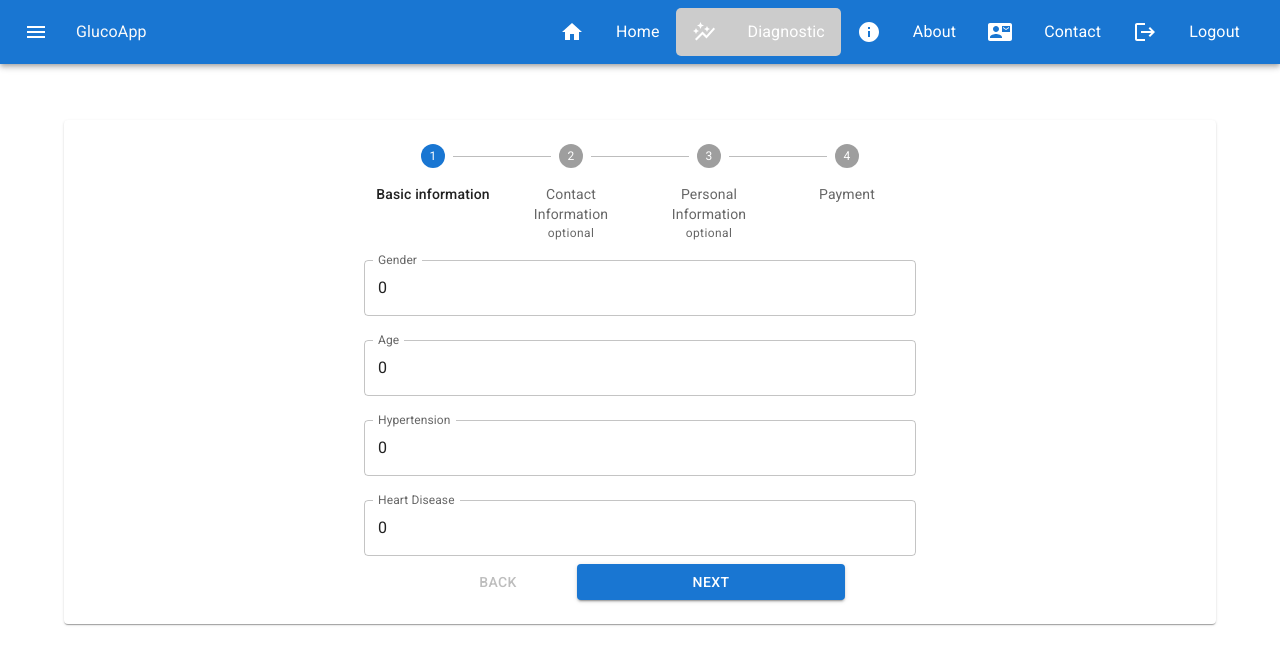
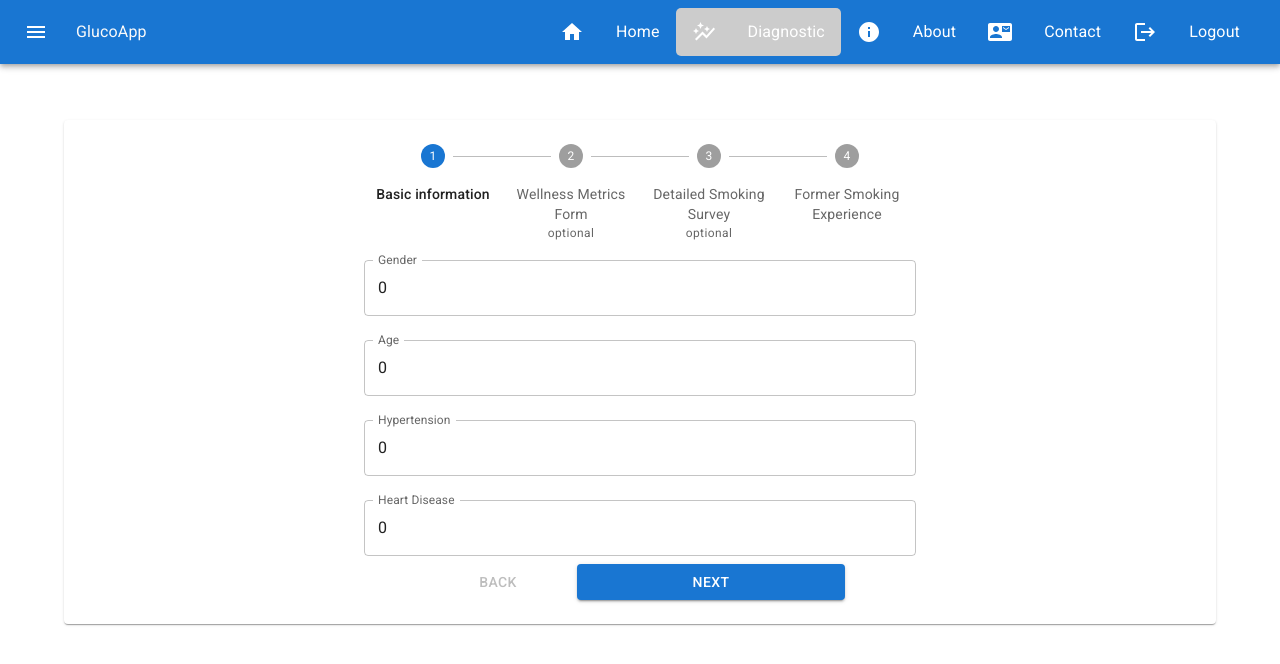
Before and after one commit to lyndaraid/medical_appl_diabete, a React (Vite) app in the folder client/: page /aideDiagnostic in a window 1280 px wide. Shown: the top 664 px of the page. Built offline with nearby package versions, Linux system fonts and the light colour scheme.

Commit message:
Update LinearStepper.jsx

```diff
--- a/client/src/components/LinearStepper.jsx
+++ b/client/src/components/LinearStepper.jsx
@@ -21,9 +21,9 @@ import {
 function getSteps() {
   return [
     "Basic information",
-    "Contact Information",
-    "Personal Information",
-    "Payment",
+    "Wellness Metrics Form",
+    "Detailed Smoking Survey",
+    "Former Smoking Experience",
   ];
 }
 
```
